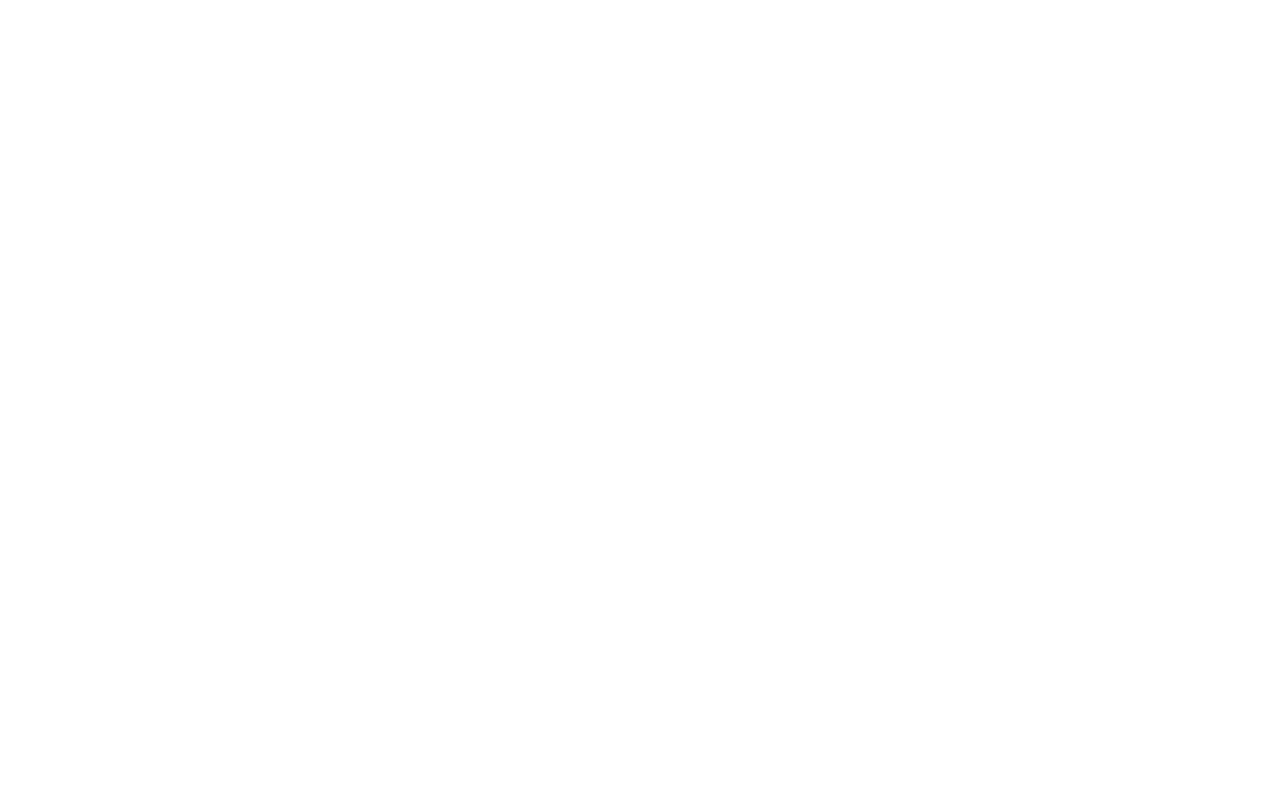
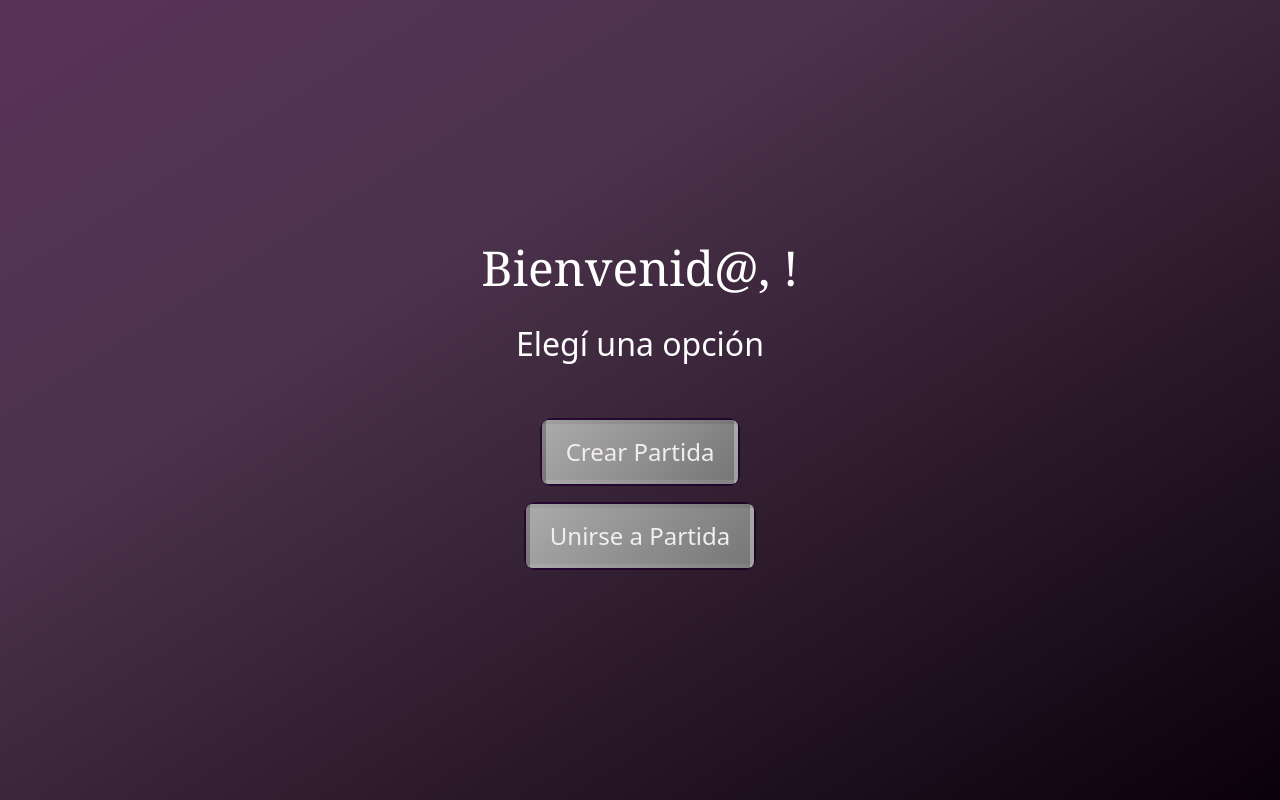
Before and after one commit to HoodedHackers/Frontend, a React (Vite) app: page /Opciones in a window 1280 px wide. Before the commit this address had no page. Built offline with nearby package versions, Linux system fonts and the light colour scheme.

Commit message:
SWC-26 con test

```diff
--- /dev/null
+++ b/src/components/Opciones/Opciones.jsx
@@ -0,0 +1,31 @@
+import React from "react";
+import { useNavigate } from "react-router-dom";
+import styles from "./Opciones.module.css";
+
+const Opciones = () => {
+  const navigate = useNavigate();
+  const nickname = localStorage.getItem("nickname");
+
+  const handleCreateGame = () => {
+    navigate("/Partida");
+  };
+
+  const handleJoinGame = () => {
+    navigate("/Partida");
+  };
+
+  return (
+    <div className={styles.root}>
+      <h1 className={styles.title}>Bienvenid@, {nickname}!</h1>
+      <h2 className={styles.subtitle}>Elegí una opción</h2>
+      <button onClick={handleCreateGame} className={styles.customButton}>
+        Crear Partida
+      </button>
+      <button onClick={handleJoinGame} className={styles.customButton}>
+        Unirse a Partida
+      </button>
+    </div>
+  );
+};
+
+export default Opciones;
--- /dev/null
+++ b/src/components/Opciones/Opciones.module.css
@@ -0,0 +1,58 @@
+.root {
+    max-width: 100%;
+    margin: 0 auto;
+    padding: 2rem;
+    text-align: center;
+    background: linear-gradient(to bottom right, rgba(48, 0, 48, 0.8), rgba(30, 0, 30, 0.8), rgba(20, 0, 20, 0.9), rgba(10, 0, 10, 1));
+    min-height: 100vh;
+    display: flex;
+    flex-direction: column;
+    justify-content: center;
+    align-items: center;
+    position: relative;
+    overflow: hidden;
+  }
+
+  .title {
+    color: #fff;
+    font-family: 'Georgia', serif;
+    font-size: 3rem;
+    margin-bottom: 1rem;
+  }
+
+  .subtitle {
+    color: #fff;
+    font-size: 2rem;
+    margin-bottom: 2rem;
+  }
+
+  .customButton {
+    background: linear-gradient(135deg, #aaa, #777);
+    color: #f3eeee;
+    padding: 10px 20px;
+    font-size: 1.5rem;
+    border-radius: 6px;
+    border: 4px solid transparent;
+    position: relative;
+    cursor: pointer;
+    margin-top: 20px;
+    transition: transform 0.4s ease, background 0.3s ease;
+  }
+
+  .customButton:before {
+    content: '';
+    position: absolute;
+    top: -6px;
+    left: -6px;
+    right: -6px;
+    bottom: -6px;
+    border-radius: 12px;
+    background: linear-gradient(45deg, #8a2be2, #5a2d91);
+    z-index: -1;
+  }
+
+  .customButton:hover {
+    background: linear-gradient(135deg, #8a2be2, #5a2d91);
+    transform: scale(1.08);
+    box-shadow: 0 0 15px #8a2be2, 0 0 20px #5a2d91;
+  }
--- /dev/null
+++ b/src/components/Partida/Partida.jsx
@@ -0,0 +1,11 @@
+import React from "react";
+
+const Partida = () => {
+  return (
+    <div className="partida-container">
+      <h1>Partida</h1>
+    </div>
+  );
+};
+
+export default Partida;
--- a/src/components/login/login.jsx
+++ b/src/components/login/login.jsx
@@ -10,7 +10,7 @@
 
   const manejarBotonInicioSesion = async (data) => {
     try {
-      const response = await fetch("http://127.0.0.1:8080/api/name", {
+      const response = await fetch("https://httpbin.org/post", {
         mode: "cors",
         credentials: "include",
         method: "POST",
--- a/src/main.jsx
+++ b/src/main.jsx
@@ -3,13 +3,18 @@
 import {createRoot} from "react-dom/client";
 import App from "./App.jsx";
 import "./index.css";
+import Opciones from "./components/Opciones/Opciones.jsx";
 import {BrowserRouter, Route, Routes} from "react-router-dom";
+import Partida from "./components/Partida/Partida.jsx";
+
 
 createRoot(document.getElementById("root")).render(
   <StrictMode>
     <BrowserRouter>
       <Routes>
         <Route path='/' element={<App />}/>
+        <Route path='/Opciones' element={<Opciones />} />
+        <Route path="/Partida" element={<Partida />} />
       </Routes>
     </BrowserRouter>
   </StrictMode>
```
Also changed, not shown: 2 other files (tests, documents, lock files or other folders).
